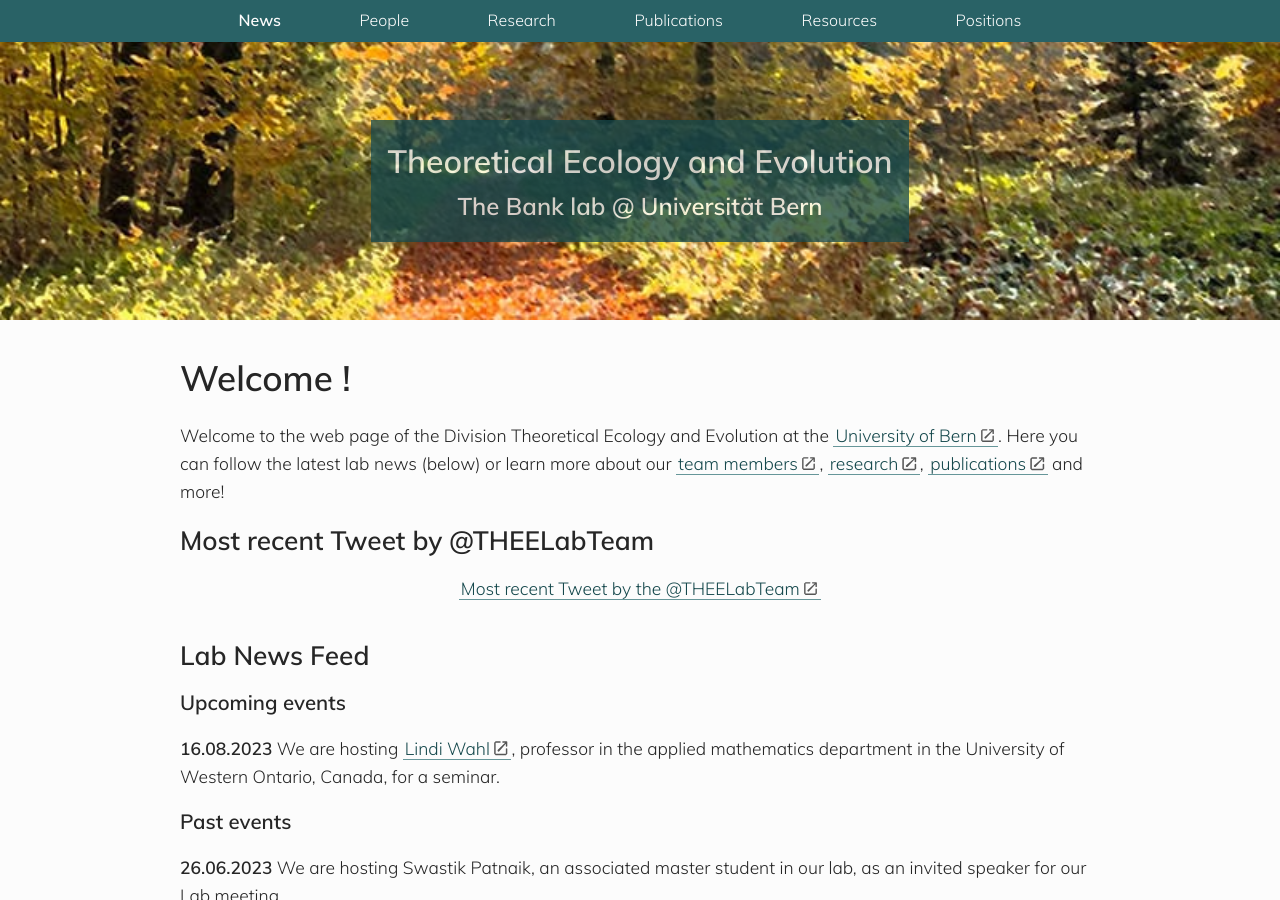
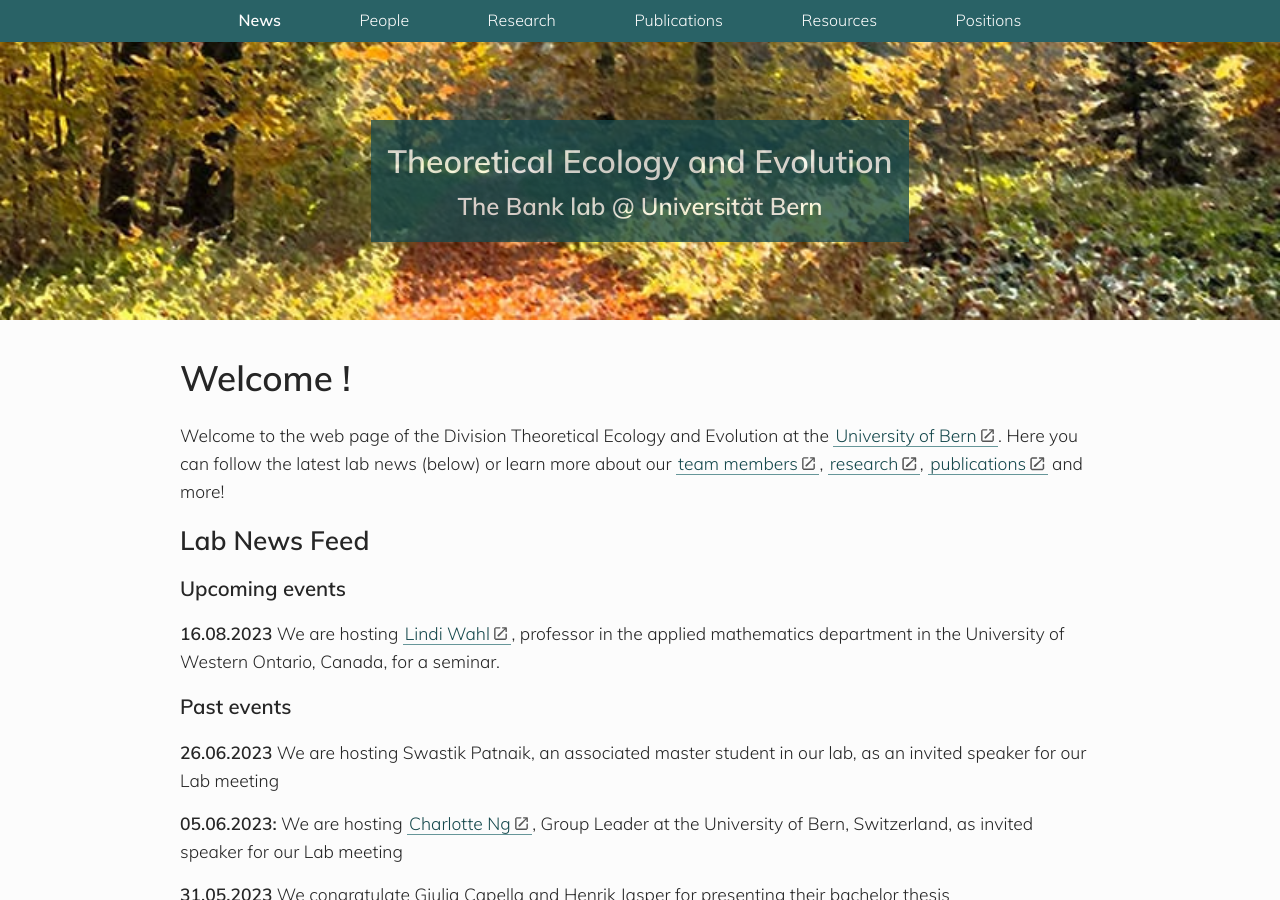
Before and after one commit to banklab/banklab.github.io, a Jekyll site: the page built from index.md, in a window 1280 px wide and 900 px high. Built offline with Jekyll 4.4.1, drawn with Linux system fonts in a browser that asks for light colours; some web fonts are replaced; comment, search, counter and statistics services are not loaded.

Commit message:
Removed Twitter feed!!

```diff
--- a/index.md
+++ b/index.md
@@ -6,13 +6,6 @@
 # Welcome !
 
 Welcome to the web page of the Division Theoretical Ecology and Evolution at the [University of Bern](http://www.thee.iee.unibe.ch/index_eng.html). Here you can follow the latest lab news (below) or learn more about our [team members](https://banklab.github.io/people/), [research](https://banklab.github.io/research/), [publications](https://banklab.github.io/publications/) and more!
-
-## Most recent Tweet by @THEELabTeam
-
-<div class="twitter_feed">
-  <a class="twitter-timeline" data-lang="en" data-width="550" data-height="680" data-dnt="true" data-theme="light" data-chrome="nofooter transparent" data-link-color="#15484c" data-tweet-limit="1" href="https://twitter.com/THEELabTeam?ref_src=twsrc%5Etfw">Most recent Tweet by the @THEELabTeam</a>
-  <script async src="https://platform.twitter.com/widgets.js" charset="utf-8"></script>
-</div>
 
 ## Lab News Feed
 
```
